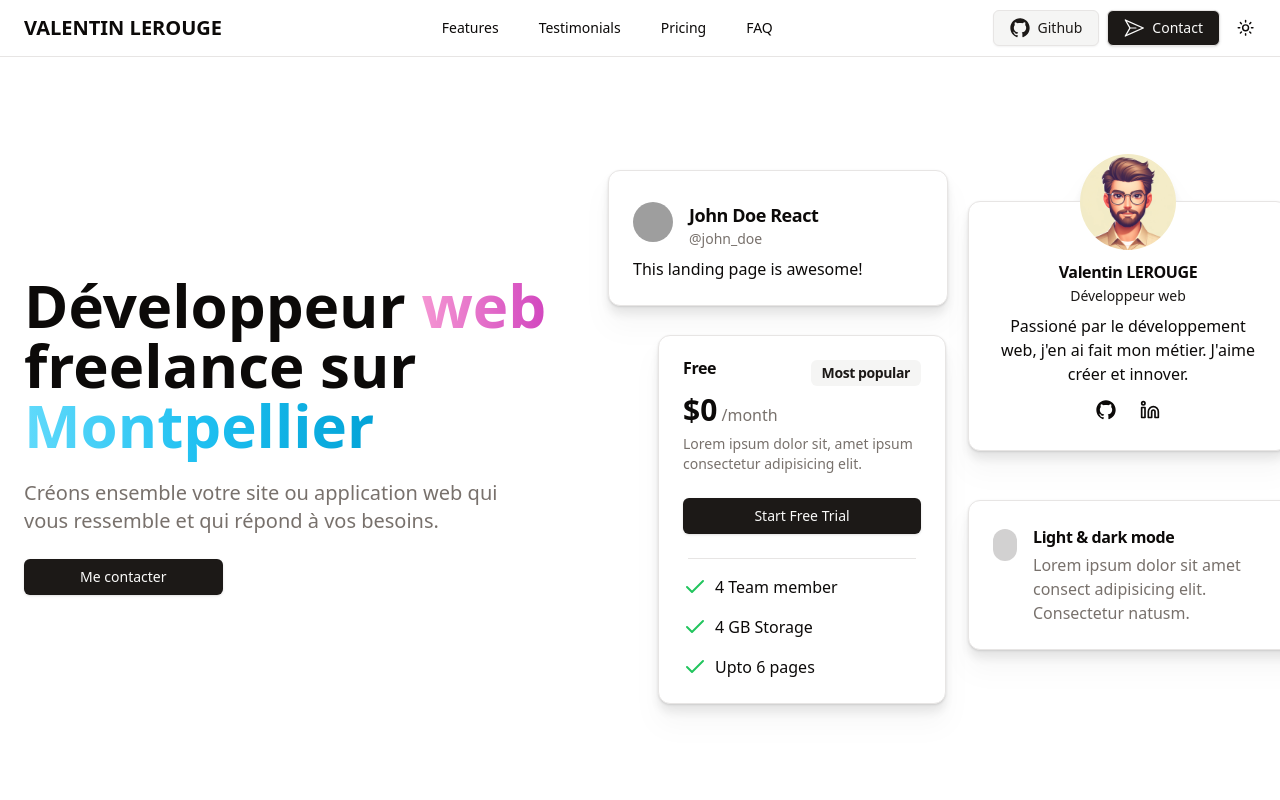
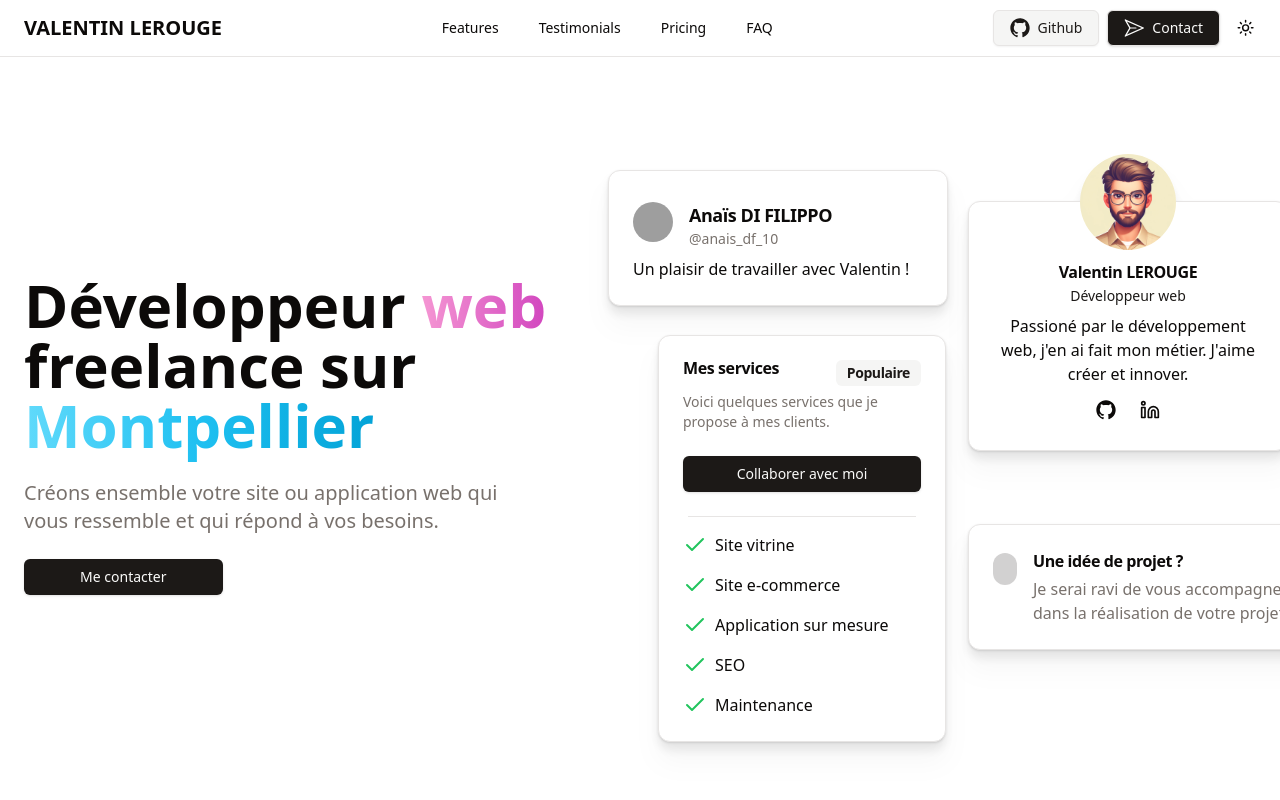
Before and after one commit to DopeCloudd/portfolio_freelance_react, a React (Vite) app: page / in a window 1280 px wide. Shown: the top 800 px of the page. Built offline with nearby package versions, Linux system fonts and the light colour scheme; grey boxes are pictures that could not be loaded; some icons are missing.

Commit message:
Gestion du contenu du bento

```diff
--- a/src/components/HeroCards.tsx
+++ b/src/components/HeroCards.tsx
@@ -26,12 +26,12 @@ export const HeroCards = () => {
           </Avatar>
 
           <div className="flex flex-col">
-            <CardTitle className="text-lg">John Doe React</CardTitle>
-            <CardDescription>@john_doe</CardDescription>
+            <CardTitle className="text-lg">Anaïs DI FILIPPO</CardTitle>
+            <CardDescription>@anais_df_10</CardDescription>
           </div>
         </CardHeader>
 
-        <CardContent>This landing page is awesome!</CardContent>
+        <CardContent>Un plaisir de travailler avec Valentin !</CardContent>
       </Card>
 
       {/* Team */}
@@ -89,37 +89,37 @@ export const HeroCards = () => {
       <Card className="absolute top-[150px] left-[50px] w-72  drop-shadow-xl shadow-black/10 dark:shadow-white/10">
         <CardHeader>
           <CardTitle className="flex item-center justify-between">
-            Free
+            Mes services
             <Badge variant="secondary" className="text-sm text-primary">
-              Most popular
+              Populaire
             </Badge>
           </CardTitle>
-          <div>
-            <span className="text-3xl font-bold">$0</span>
-            <span className="text-muted-foreground"> /month</span>
-          </div>
 
           <CardDescription>
-            Lorem ipsum dolor sit, amet ipsum consectetur adipisicing elit.
+            Voici quelques services que je propose à mes clients.
           </CardDescription>
         </CardHeader>
 
         <CardContent>
-          <Button className="w-full">Start Free Trial</Button>
+          <Button className="w-full">Collaborer avec moi</Button>
         </CardContent>
 
         <hr className="w-4/5 m-auto mb-4" />
 
         <CardFooter className="flex">
           <div className="space-y-4">
-            {["4 Team member", "4 GB Storage", "Upto 6 pages"].map(
-              (benefit: string) => (
-                <span key={benefit} className="flex">
-                  <Check className="text-green-500" />{" "}
-                  <h3 className="ml-2">{benefit}</h3>
-                </span>
-              )
-            )}
+            {[
+              "Site vitrine",
+              "Site e-commerce",
+              "Application sur mesure",
+              "SEO",
+              "Maintenance",
+            ].map((benefit: string) => (
+              <span key={benefit} className="flex">
+                <Check className="text-green-500" />{" "}
+                <h3 className="ml-2">{benefit}</h3>
+              </span>
+            ))}
           </div>
         </CardFooter>
       </Card>
@@ -131,10 +131,10 @@ export const HeroCards = () => {
             <LightBulbIcon />
           </div>
           <div>
-            <CardTitle>Light & dark mode</CardTitle>
+            <CardTitle>Une idée de projet ?</CardTitle>
             <CardDescription className="text-md mt-2">
-              Lorem ipsum dolor sit amet consect adipisicing elit. Consectetur
-              natusm.
+              Je serai ravi de vous accompagner dans la réalisation de votre
+              projet.
             </CardDescription>
           </div>
         </CardHeader>
```
